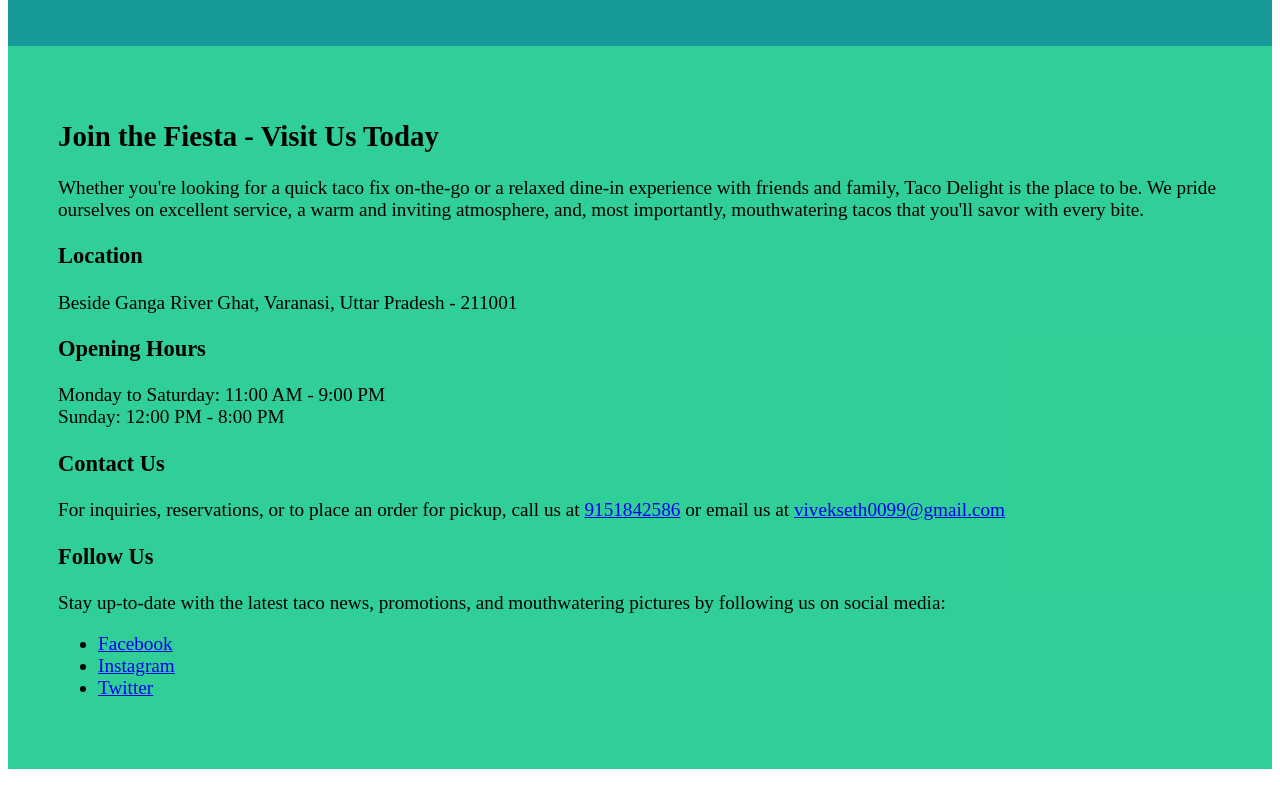
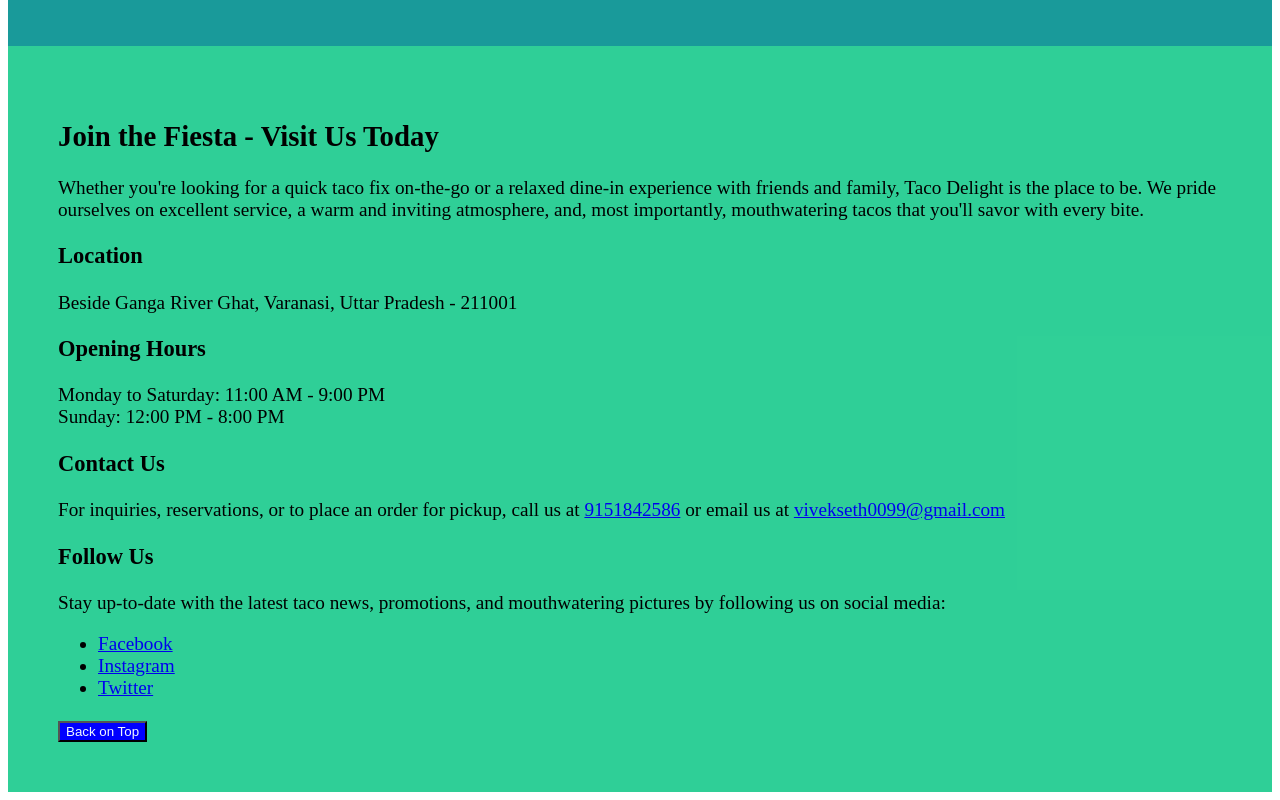
Before and after one commit to vivekg259/WebDevLearning, a plain HTML site: page HTML-projects/Project-1/LittleTacoShop.html in a window 1280 px wide. Shown: the part 1443-2243 px from the top of the page. Before the commit the page ends 2220 px from the top, so only its background shows below. Drawn offline with Linux system fonts and the light colour scheme.

Commit message:
file modified

```diff
--- a/HTML-projects/Project-1/LittleTacoShop.html
+++ b/HTML-projects/Project-1/LittleTacoShop.html
@@ -24,7 +24,8 @@
       }
     </style>
   </head>
-  <body><header style="background-color: #e2383f; color: #e2383f;">d</header>
+  <body>
+    <header id="hd1" style="background-color: #e2383f; color: #e2383f;">d</header>
     <div id="div">
       <table id="tab1">
         <tr id="row1">
@@ -151,6 +152,7 @@
         <li><a href="https://www.instagram.com/vivekseth25">Instagram</a></li>
         <li><a href="https://www.twitter.com/vivekg259">Twitter</a></li>
       </ul>
+      <a href="#hd1"><button style="background-color: blue; color: aliceblue;">Back on Top</button></a>
     </section>
   </body>
 </html>
```
